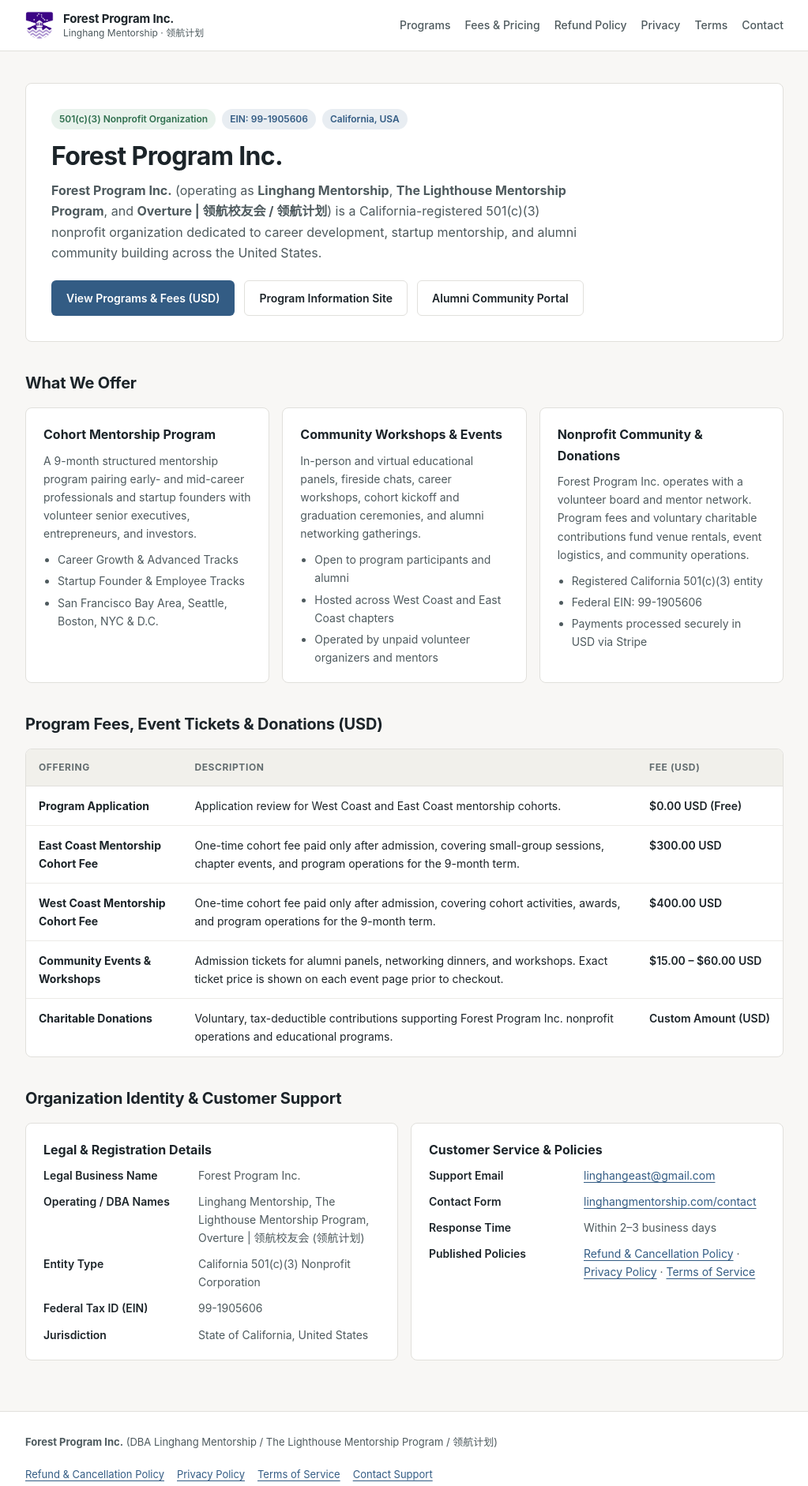
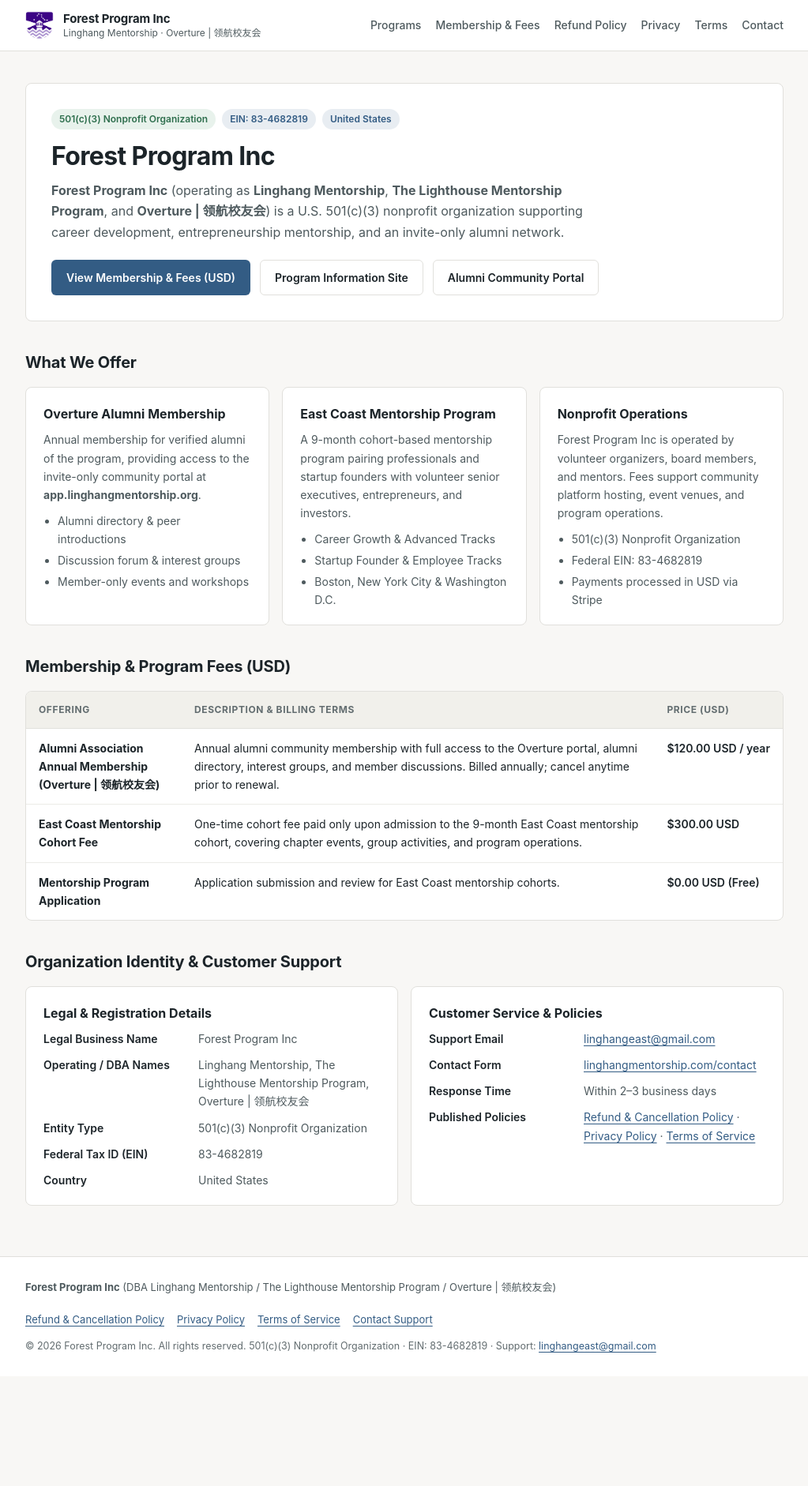
Before and after one commit to linghang-alum-nydc/linghang-org-page, a plain HTML site: page index.html in a window 1280 px wide. Shown: the top 1882 px of the page at 79% size, without its empty margins (128-1151 px from the left). After the commit the page ends 1743 px from the top, so only its background shows below. Drawn offline with Linux system fonts and the light colour scheme.

Commit message:
fix: update entity EIN, alumni membership fee, and Stripe disclosures

```diff
--- a/index.html
+++ b/index.html
@@ -3,10 +3,10 @@
   <head>
     <meta charset="UTF-8" />
     <meta name="viewport" content="width=device-width, initial-scale=1.0" />
-    <title>Forest Program Inc. (Linghang Mentorship / 领航计划) — Official Organization Page</title>
+    <title>Forest Program Inc (Linghang Mentorship / Overture | 领航校友会) — Official Organization Page</title>
     <meta
       name="description"
-      content="Forest Program Inc. (DBA Linghang Mentorship / The Lighthouse Mentorship Program / Overture) is a California-registered 501(c)(3) nonprofit organization (EIN: 99-1905606) providing career mentorship programs, educational workshops, and alumni community events."
+      content="Forest Program Inc (EIN: 83-4682819) is a U.S. 501(c)(3) nonprofit organization operating Linghang Mentorship and Overture | 领航校友会, providing alumni community membership, career mentorship, and educational events."
     />
     <meta name="theme-color" content="#335C84" />
     <link rel="icon" type="image/png" href="assets/lh-web-logo.png" />
@@ -15,16 +15,16 @@
   <body>
     <header class="site-header">
       <div class="container header-inner">
-        <a class="brand" href="index.html" aria-label="Forest Program Inc. Home">
-          <img src="assets/lh-web-logo.png" alt="Forest Program Inc. / Linghang Mentorship logo" width="36" height="36" />
+        <a class="brand" href="index.html" aria-label="Forest Program Inc Home">
+          <img src="assets/lh-web-logo.png" alt="Forest Program Inc / Linghang Mentorship logo" width="36" height="36" />
           <span class="brand-text">
-            <span class="brand-legal">Forest Program Inc.</span>
-            <span class="brand-dba">Linghang Mentorship · 领航计划</span>
+            <span class="brand-legal">Forest Program Inc</span>
+            <span class="brand-dba">Linghang Mentorship · Overture | 领航校友会</span>
           </span>
         </a>
         <nav class="site-nav" aria-label="Primary navigation">
           <a href="#programs">Programs</a>
-          <a href="#pricing">Fees &amp; Pricing</a>
+          <a href="#pricing">Membership &amp; Fees</a>
           <a href="refund.html">Refund Policy</a>
           <a href="privacy.html">Privacy</a>
           <a href="terms.html">Terms</a>
@@ -37,18 +37,18 @@
       <section class="hero" aria-labelledby="hero-title">
         <div class="badge-row">
           <span class="badge verified">501(c)(3) Nonprofit Organization</span>
-          <span class="badge">EIN: 99-1905606</span>
-          <span class="badge">California, USA</span>
+          <span class="badge">EIN: 83-4682819</span>
+          <span class="badge">United States</span>
         </div>
-        <h1 id="hero-title">Forest Program Inc.</h1>
+        <h1 id="hero-title">Forest Program Inc</h1>
         <p class="lead">
-          <strong>Forest Program Inc.</strong> (operating as <strong>Linghang Mentorship</strong>,
-          <strong>The Lighthouse Mentorship Program</strong>, and <strong>Overture | 领航校友会 / 领航计划</strong>) is a
-          California-registered 501(c)(3) nonprofit organization dedicated to career development, startup mentorship, and
-          alumni community building across the United States.
+          <strong>Forest Program Inc</strong> (operating as <strong>Linghang Mentorship</strong>,
+          <strong>The Lighthouse Mentorship Program</strong>, and <strong>Overture | 领航校友会</strong>) is a U.S.
+          501(c)(3) nonprofit organization supporting career development, entrepreneurship mentorship, and an
+          invite-only alumni network.
         </p>
         <div class="actions">
-          <a class="button button-primary" href="#pricing">View Programs &amp; Fees (USD)</a>
+          <a class="button button-primary" href="#pricing">View Membership &amp; Fees (USD)</a>
           <a class="button button-secondary" href="https://www.linghangmentorship.com/" target="_blank" rel="noopener noreferrer">
             Program Information Site
           </a>
@@ -62,94 +62,78 @@
         <h2 class="section-title" id="programs-title">What We Offer</h2>
         <div class="grid-3">
           <article class="card">
-            <h3>Cohort Mentorship Program</h3>
+            <h3>Overture Alumni Membership</h3>
             <p>
-              A 9-month structured mentorship program pairing early- and mid-career professionals and startup founders
-              with volunteer senior executives, entrepreneurs, and investors.
+              Annual membership for verified alumni of the program, providing access to the invite-only community portal
+              at <strong>app.linghangmentorship.org</strong>.
+            </p>
+            <ul>
+              <li>Alumni directory &amp; peer introductions</li>
+              <li>Discussion forum &amp; interest groups</li>
+              <li>Member-only events and workshops</li>
+            </ul>
+          </article>
+
+          <article class="card">
+            <h3>East Coast Mentorship Program</h3>
+            <p>
+              A 9-month cohort-based mentorship program pairing professionals and startup founders with volunteer senior
+              executives, entrepreneurs, and investors.
             </p>
             <ul>
               <li>Career Growth &amp; Advanced Tracks</li>
               <li>Startup Founder &amp; Employee Tracks</li>
-              <li>San Francisco Bay Area, Seattle, Boston, NYC &amp; D.C.</li>
+              <li>Boston, New York City &amp; Washington D.C.</li>
             </ul>
           </article>
 
           <article class="card">
-            <h3>Community Workshops &amp; Events</h3>
+            <h3>Nonprofit Operations</h3>
             <p>
-              In-person and virtual educational panels, fireside chats, career workshops, cohort kickoff and graduation
-              ceremonies, and alumni networking gatherings.
+              Forest Program Inc is operated by volunteer organizers, board members, and mentors. Fees support community
+              platform hosting, event venues, and program operations.
             </p>
             <ul>
-              <li>Open to program participants and alumni</li>
-              <li>Hosted across West Coast and East Coast chapters</li>
-              <li>Operated by unpaid volunteer organizers and mentors</li>
-            </ul>
-          </article>
-
-          <article class="card">
-            <h3>Nonprofit Community &amp; Donations</h3>
-            <p>
-              Forest Program Inc. operates with a volunteer board and mentor network. Program fees and voluntary
-              charitable contributions fund venue rentals, event logistics, and community operations.
-            </p>
-            <ul>
-              <li>Registered California 501(c)(3) entity</li>
-              <li>Federal EIN: 99-1905606</li>
-              <li>Payments processed securely in USD via Stripe</li>
+              <li>501(c)(3) Nonprofit Organization</li>
+              <li>Federal EIN: 83-4682819</li>
+              <li>Payments processed in USD via Stripe</li>
             </ul>
           </article>
         </div>
       </section>
 
       <section class="section" id="pricing" aria-labelledby="pricing-title">
-        <h2 class="section-title" id="pricing-title">Program Fees, Event Tickets &amp; Donations (USD)</h2>
+        <h2 class="section-title" id="pricing-title">Membership &amp; Program Fees (USD)</h2>
         <div class="table-wrap">
           <table>
             <thead>
               <tr>
                 <th scope="col">Offering</th>
-                <th scope="col">Description</th>
-                <th scope="col">Fee (USD)</th>
+                <th scope="col">Description &amp; Billing Terms</th>
+                <th scope="col">Price (USD)</th>
               </tr>
             </thead>
             <tbody>
               <tr>
-                <td><strong>Program Application</strong></td>
-                <td>Application review for West Coast and East Coast mentorship cohorts.</td>
-                <td class="price">$0.00 USD (Free)</td>
+                <td><strong>Alumni Association Annual Membership<br />(Overture | 领航校友会)</strong></td>
+                <td>
+                  Annual alumni community membership with full access to the Overture portal, alumni directory,
+                  interest groups, and member discussions. Billed annually; cancel anytime prior to renewal.
+                </td>
+                <td class="price">$120.00 USD / year</td>
               </tr>
               <tr>
                 <td><strong>East Coast Mentorship Cohort Fee</strong></td>
                 <td>
-                  One-time cohort fee paid only after admission, covering small-group sessions, chapter events, and
-                  program operations for the 9-month term.
+                  One-time cohort fee paid only upon admission to the 9-month East Coast mentorship cohort, covering
+                  chapter events, group activities, and program operations.
                 </td>
                 <td class="price">$300.00 USD</td>
               </tr>
               <tr>
-                <td><strong>West Coast Mentorship Cohort Fee</strong></td>
-                <td>
-                  One-time cohort fee paid only after admission, covering cohort activities, awards, and program
-                  operations for the 9-month term.
-                </td>
-                <td class="price">$400.00 USD</td>
-              </tr>
-              <tr>
-                <td><strong>Community Events &amp; Workshops</strong></td>
-                <td>
-                  Admission tickets for alumni panels, networking dinners, and workshops. Exact ticket price is shown
-                  on each event page prior to checkout.
-                </td>
-                <td class="price">$15.00 – $60.00 USD</td>
-              </tr>
-              <tr>
-                <td><strong>Charitable Donations</strong></td>
-                <td>
-                  Voluntary, tax-deductible contributions supporting Forest Program Inc. nonprofit operations and
-                  educational programs.
-                </td>
-                <td class="price">Custom Amount (USD)</td>
+                <td><strong>Mentorship Program Application</strong></td>
+                <td>Application submission and review for East Coast mentorship cohorts.</td>
+                <td class="price">$0.00 USD (Free)</td>
               </tr>
             </tbody>
           </table>
@@ -163,19 +147,19 @@
             <h3>Legal &amp; Registration Details</h3>
             <dl class="meta-list">
               <dt>Legal Business Name</dt>
-              <dd>Forest Program Inc.</dd>
+              <dd>Forest Program Inc</dd>
 
               <dt>Operating / DBA Names</dt>
-              <dd>Linghang Mentorship, The Lighthouse Mentorship Program, Overture | 领航校友会 (领航计划)</dd>
+              <dd>Linghang Mentorship, The Lighthouse Mentorship Program, Overture | 领航校友会</dd>
 
               <dt>Entity Type</dt>
-              <dd>California 501(c)(3) Nonprofit Corporation</dd>
+              <dd>501(c)(3) Nonprofit Organization</dd>
 
               <dt>Federal Tax ID (EIN)</dt>
-              <dd>99-1905606</dd>
+              <dd>83-4682819</dd>
 
-              <dt>Jurisdiction</dt>
-              <dd>State of California, United States</dd>
+              <dt>Country</dt>
+              <dd>United States</dd>
             </dl>
           </div>
 
@@ -211,7 +195,7 @@
       <div class="container footer-inner">
         <div class="footer-top">
           <div>
-            <strong>Forest Program Inc.</strong> (DBA Linghang Mentorship / The Lighthouse Mentorship Program / 领航计划)
+            <strong>Forest Program Inc</strong> (DBA Linghang Mentorship / The Lighthouse Mentorship Program / Overture | 领航校友会)
           </div>
           <nav class="footer-links" aria-label="Legal and policy links">
             <a href="refund.html">Refund &amp; Cancellation Policy</a>
@@ -221,7 +205,7 @@
           </nav>
         </div>
         <div class="footer-legal">
-          &copy; 2026 Forest Program Inc. All rights reserved. California 501(c)(3) Nonprofit Organization · EIN: 99-1905606
+          &copy; 2026 Forest Program Inc. All rights reserved. 501(c)(3) Nonprofit Organization · EIN: 83-4682819
           · Support: <a href="mailto:linghangeast@gmail.com">linghangeast@gmail.com</a>
         </div>
       </div>
```
Also changed, not shown: privacy.html (+31 -31 lines), refund.html (+41 -42 lines), terms.html (+30 -29 lines), 1 other file.
